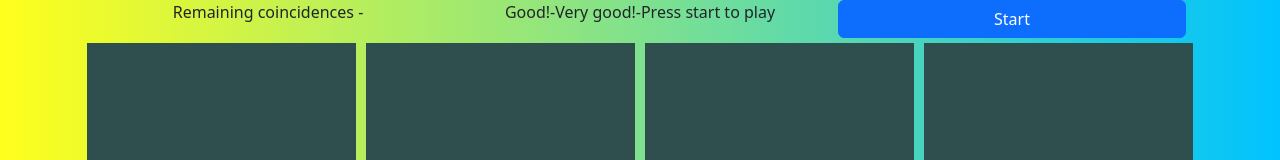
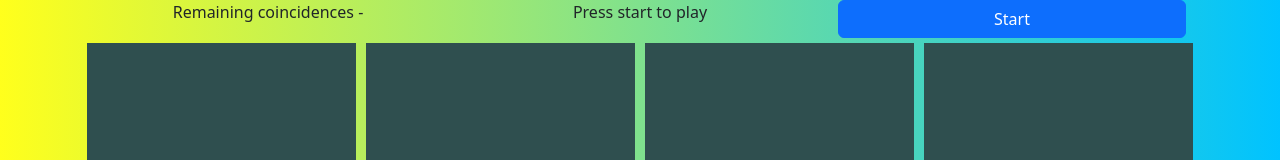
Before and after one commit to cvillar97/memotest, a website: page index.html in a window 1280 px wide. Shown: the top 160 px of the page. Drawn offline with Linux system fonts and the light colour scheme.

Commit message:
Chages inner text of status
Will be the initial text of this element.

```diff
--- a/index.html
+++ b/index.html
@@ -16,7 +16,7 @@
             <label id="coincidences">-</label>
           </div>
           <div class="col-md-4">
-            <label id="status">Good!-Very good!-Press start to play</label>
+            <label id="status">Press start to play</label>
           </div>
           <div class="d-grid gap-2 col-4 mx-auto">
             <button class="btn btn-primary" type="button" id="start-button">
```
